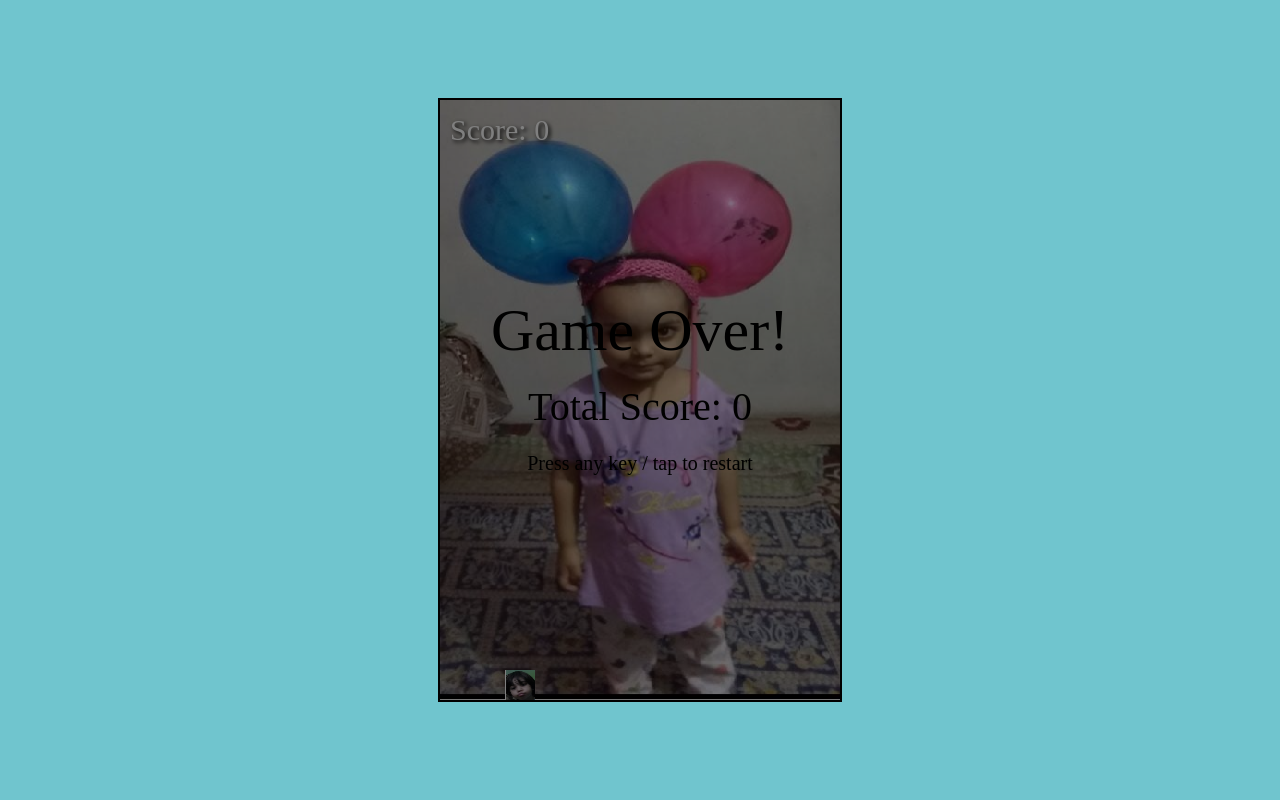
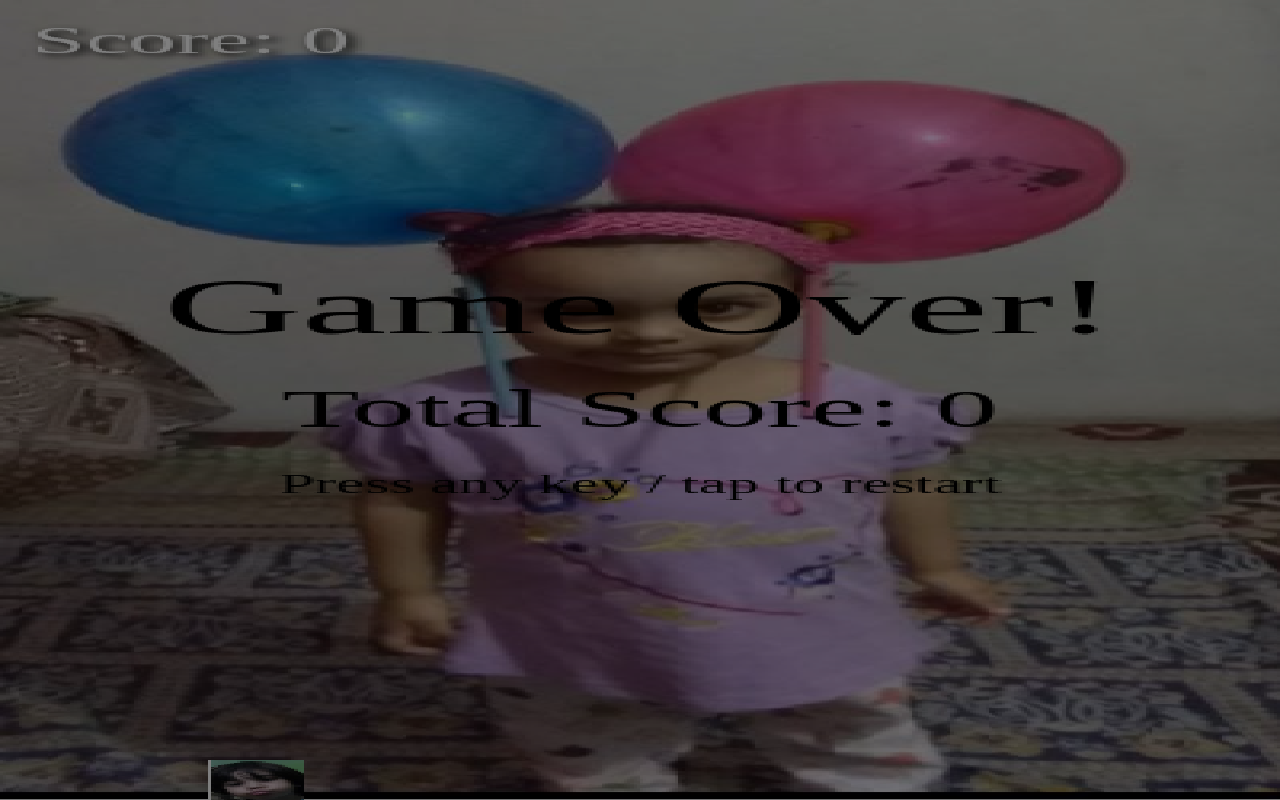
Before and after one commit to Gamer8032/nooro-fabiha-game, a plain HTML site: page index.html in a window 1280 px wide. Drawn offline with Linux system fonts and the light colour scheme.

Commit message:
Add files via upload

```diff
--- a/index.html
+++ b/index.html
@@ -2,11 +2,18 @@
 <html lang="en">
 <head>
     <meta charset="UTF-8">
+    <meta name="viewport" content="width=device-width, initial-scale=1.0">
+
     <title>Flappy Bird Clone</title>
+
+    <!-- Link to CSS -->
     <link rel="stylesheet" href="style.css">
 </head>
+
 <body>
     <canvas id="gameCanvas" width="400" height="600"></canvas>
+
+    <!-- Load game script -->
     <script src="game.js"></script>
 </body>
 </html>
--- a/style.css
+++ b/style.css
@@ -1,13 +1,22 @@
+/* Remove margins and prevent scrolling */
 body {
-    background: #70c5ce;
-    display: flex;
-    justify-content: center;
-    align-items: center;
-    height: 100vh;
     margin: 0;
+    padding: 0;
+    overflow: hidden;
+    background: black;
 }
 
+/* Make canvas fill the mobile screen */
 canvas {
-    border: 2px solid #000;
-    background: #4ec0ca;
+    display: block;
+    width: 100vw;
+    height: 100vh;
+    max-width: 100%;
+    max-height: 100%;
+    touch-action: none;  /* prevents accidental zoom */
 }
+
+/* Optional: Smooth rendering */
+canvas {
+    image-rendering: pixelated;
+}
```
